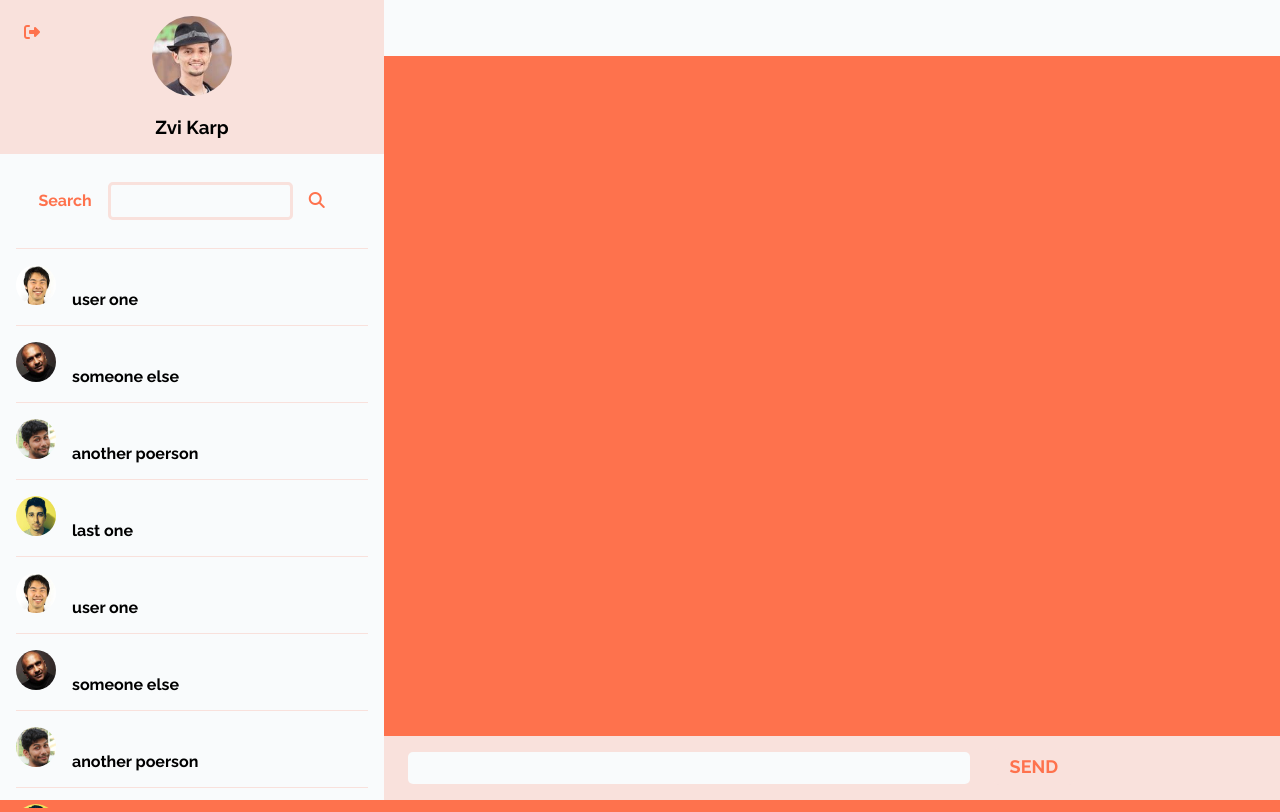
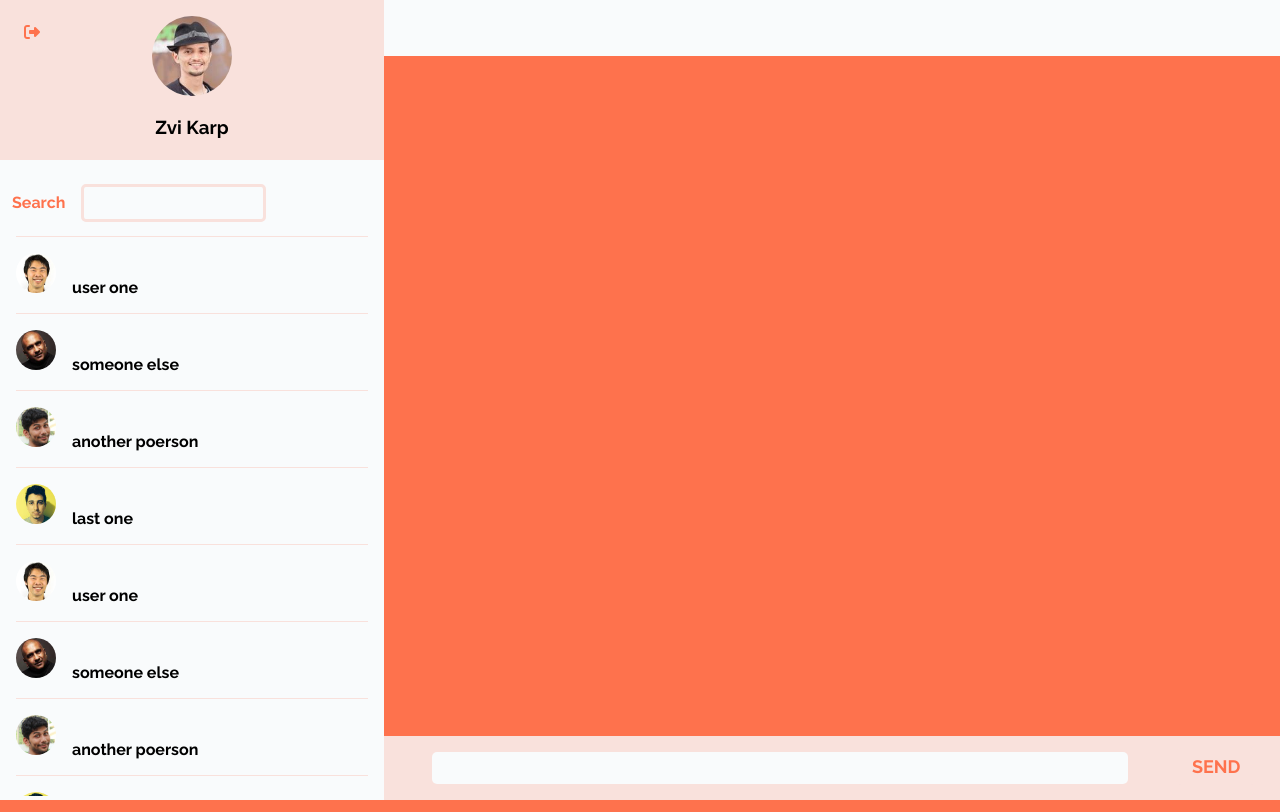
Before and after one commit to zvikarp/tech-trainer-client, a React (Create React App) app: page / in a window 1280 px wide. Built offline with nearby package versions, Linux system fonts and the light colour scheme.

Commit message:
some small changes to side panel ui

```diff
--- a/src/components/Dashboard/ComposeMessage/ComposeMessage.css
+++ b/src/components/Dashboard/ComposeMessage/ComposeMessage.css
@@ -7,10 +7,6 @@
 
 .message-input {
     background-color: #F9FBFC;
-    margin: 16px 24px;
-    width: 60%;
+    margin: 16px 48px;
+    width: 75%;
 }
-
-.message-send {
-
-}
--- a/src/components/Dashboard/SearchBar/SearchBar.css
+++ b/src/components/Dashboard/SearchBar/SearchBar.css
@@ -1,7 +1,12 @@
+#search {
+    /* width: 80%; */
+    margin: 0 auto;
+    height: 9.5%;
+}
+
 #search-bar {
-    padding: 16px;
-    width: 80%;
-    margin: 0 auto;
+    margin: auto;
+    padding: 12px;
 }
 
 .search-input {
--- a/src/components/Dashboard/SearchBar/SearchBar.js
+++ b/src/components/Dashboard/SearchBar/SearchBar.js
@@ -4,11 +4,13 @@ import './SearchBar.css';
 
 class SearchBar extends Component {
     render() {
-        return(
-            <div id="search-bar">
-                <h4 className="search-title">Search</h4>
-                <input className="search-input" />
-                <i className="fas fa-search search-icon"></i>
+        return (
+            <div id="search">
+                <div id="search-bar">
+                    <h4 className="search-title">Search</h4>
+                    <input className="search-input" />
+                    {/* <i className="fas fa-search search-icon"></i> */}
+                </div>
             </div>
         );
     }
--- a/src/components/Dashboard/SidePanel/SidePanel.css
+++ b/src/components/Dashboard/SidePanel/SidePanel.css
@@ -10,8 +10,3 @@
     display: table;
     margin: 0px auto;
 }
-
-.action-section {
-    position: absolute;
-    bottom: 0;
-}
--- a/src/components/Dashboard/SidePanel/SidePanel.js
+++ b/src/components/Dashboard/SidePanel/SidePanel.js
@@ -10,9 +10,6 @@ class SidePanel extends Component {
                 <UserProfile />
                 <SearchBar />
                 <ProfilesList />
-                {/* <div className="action-section">
-                    <button className="secondary">SIGN OUT</button>
-                </div> */}
             </div>
         )
     }
--- a/src/components/Dashboard/UserProfile/UserProfile.css
+++ b/src/components/Dashboard/UserProfile/UserProfile.css
@@ -1,6 +1,7 @@
 #user-profile {
     background-color: #F9E1DC;
     width: 100%;
+    height: 20%;
 }
 
 .avatar {
```
